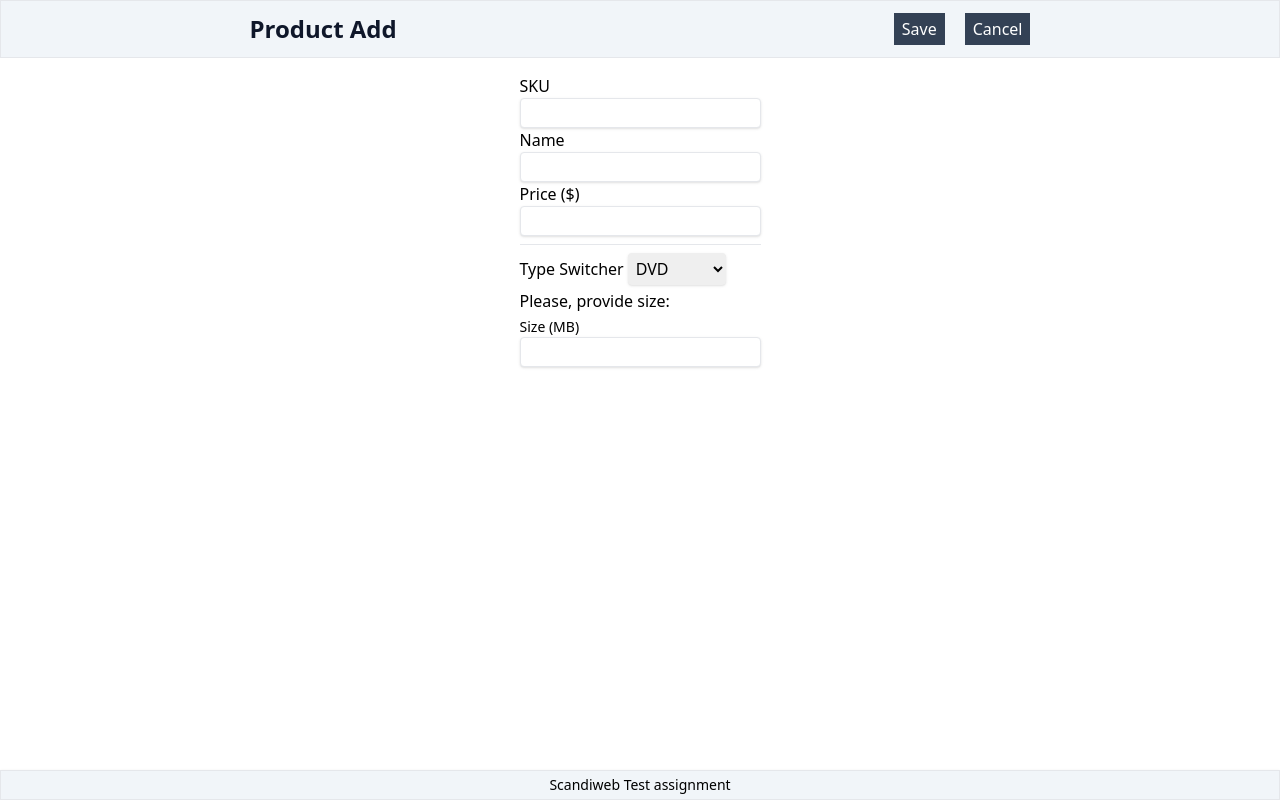
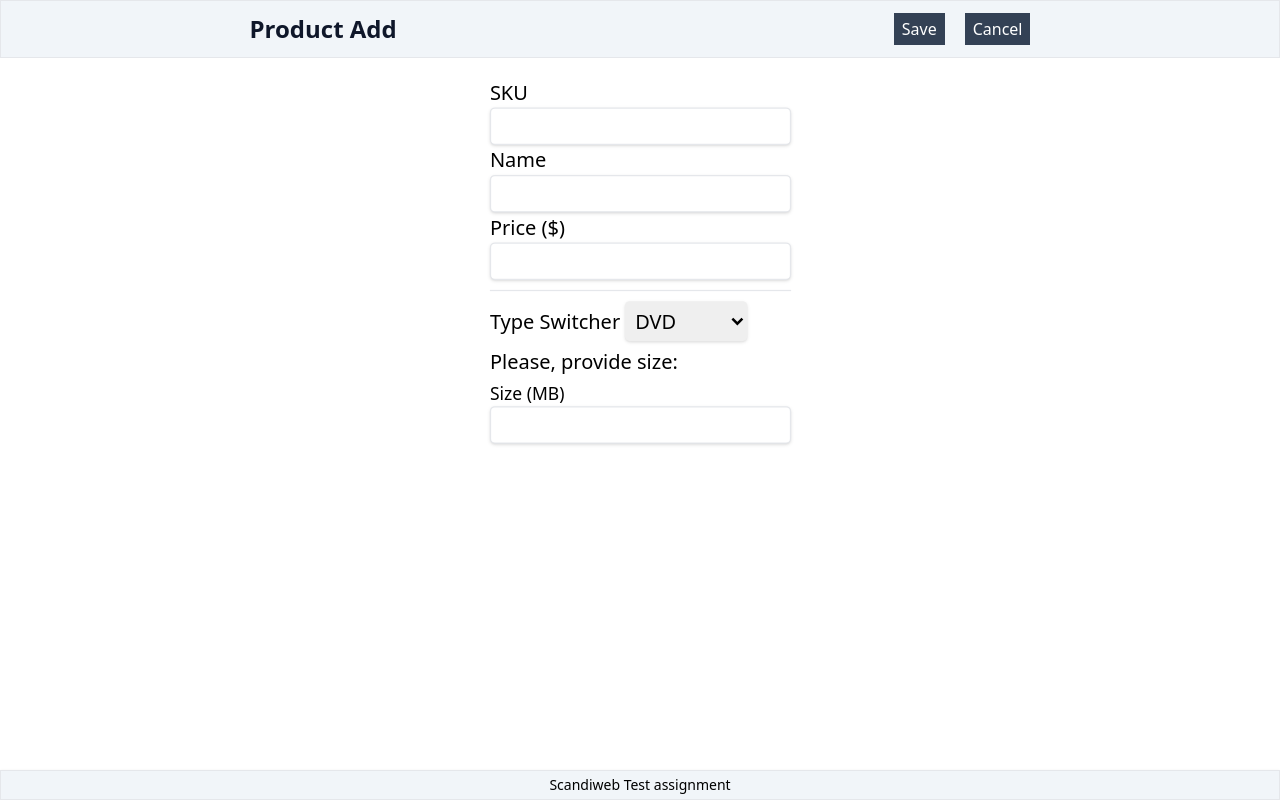
Before and after one commit to WillSs-Dev/products-front-end, a React (Create React App) app: page /add-product in a window 1280 px wide. Built offline with nearby package versions, Linux system fonts and the light colour scheme.

Commit message:
chore: increases scale of components

```diff
--- a/src/components/Products.jsx
+++ b/src/components/Products.jsx
@@ -2,12 +2,12 @@ import React from 'react';
 
 const Products = ({ products, handleDelete }) => {
   return (
-    <main className="grid grid-cols-1 sm:grid-cols-2 md:grid-cols-3 p-3 gap-5">
+    <main className="grid grid-cols-1 sm:grid-cols-2 md:grid-cols-3 p-3 gap-10 m-12">
       {products &&
         products.map((product) => (
           <div
             key={product.sku}
-            className="relative border p-2 text-slate-900 max-w-xs flex flex-col shadow-sm border rounded-md hover:bg-gray-100 hover:shadow-lg hover:border-gray-300 transition duration-500 ease-in-out"
+            className="relative border p-2 scale-110 text-slate-900 max-w-xs flex flex-col shadow-sm border rounded-md hover:bg-gray-100 hover:shadow-lg hover:border-gray-300 transition duration-500 ease-in-out"
           >
             <input
               type="checkbox"
--- a/src/pages/AddProduct/AddProduct.jsx
+++ b/src/pages/AddProduct/AddProduct.jsx
@@ -56,8 +56,8 @@ const AddProducts = () => {
         </nav>
       </header>
 
-      <main className="flex justify-center mb-8">
-        <form className="p-2" id="#product_form">
+      <main className="flex justify-center mt-10">
+        <form className="p-2 scale-125" id="#product_form">
           <div className="flex flex-col my-2">
             <label className="font-regular" htmlFor="sku">
               SKU
```
Also changed, not shown: src/dist/index.css.
